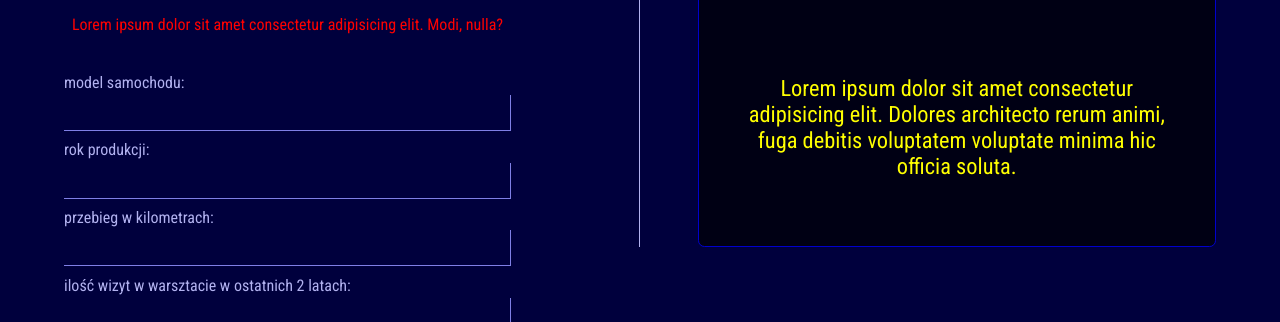
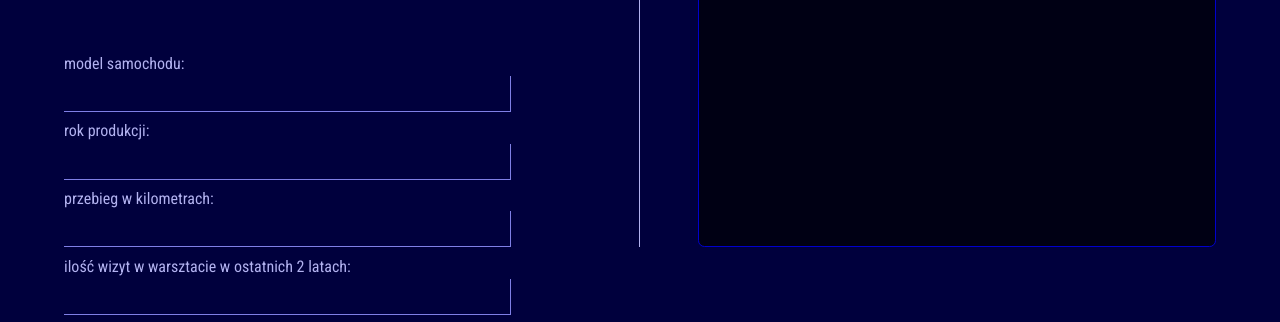
Before and after one commit to Scorpion19702022/should-you-sell-the-car, a website: page index.html in a window 1280 px wide. Shown: the part 473-795 px from the top of the page. Drawn offline with Linux system fonts and the light colour scheme.

Commit message:
clean unnecesary cod in html

```diff
--- a/index.html
+++ b/index.html
@@ -29,7 +29,7 @@
             <li>poważna kolizja</li>
         </ul>
 
-        <p class="error">Lorem ipsum dolor sit amet consectetur adipisicing elit. Modi, nulla?</p>
+        <p class="error"></p>
 
         <div class="info">
             <label for="model" class="info__model">model samochodu:</label>
@@ -78,8 +78,7 @@
         </div>
         <div class="advice__sell">
             <h3>Informacja:</h3>
-            <p class="adcice__sell--info">Lorem ipsum dolor sit amet consectetur adipisicing elit. Dolores architecto
-                rerum animi, fuga debitis voluptatem voluptate minima hic officia soluta.</p>
+            <p class="adcice__sell--info"></p>
         </div>
     </div>
 
```
